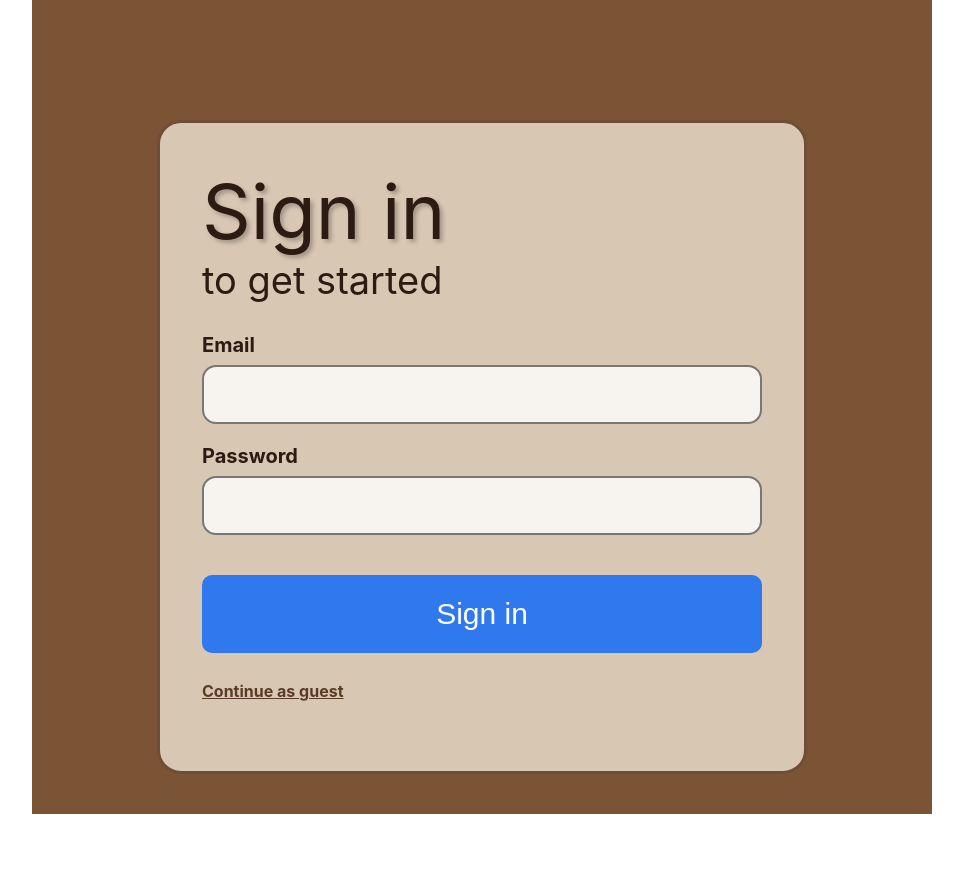
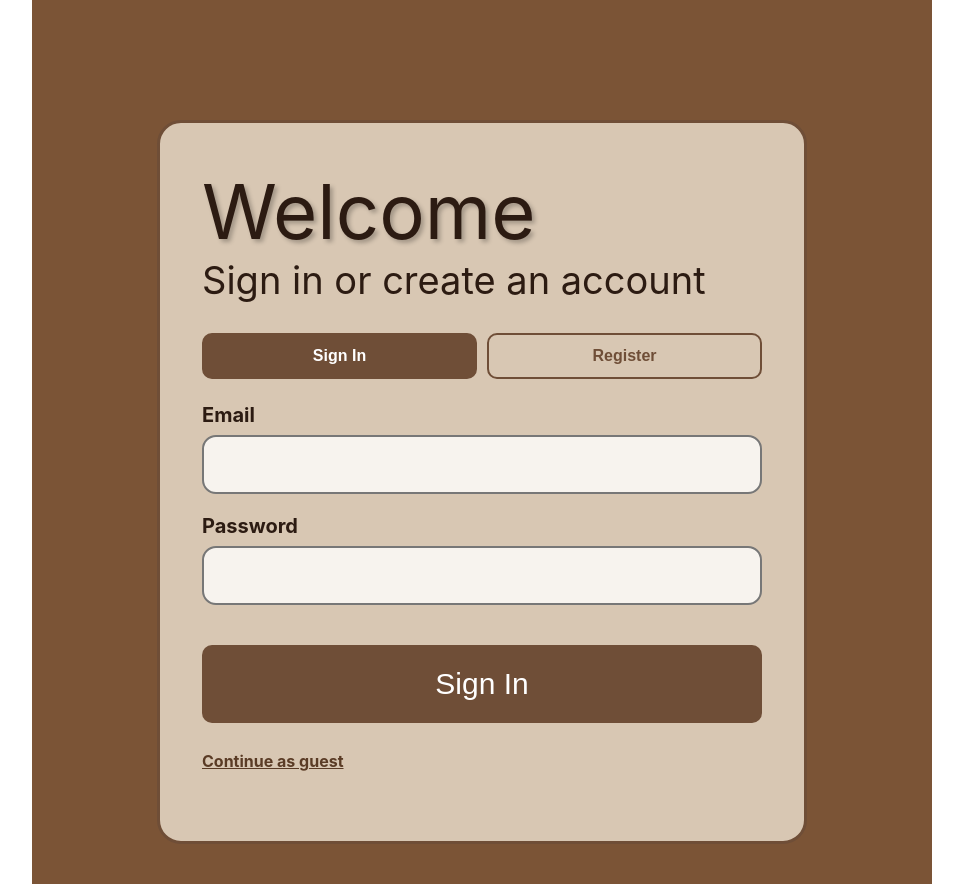
Before and after one commit to AaaronJasper/frontend_jenson, a React (Create React App) app in the folder customer/: page / in a window 1280 px wide. Shown: the whole page, without its empty margins (158-1121 px from the left). Before the commit the page ends 814 px from the top, so only its background shows below. Built offline with nearby package versions, Linux system fonts and the light colour scheme.

Commit message:
add authentication

```diff
--- a/customer/src/App.css
+++ b/customer/src/App.css
@@ -869,10 +869,67 @@
   padding: 22px;
   border: none;
   border-radius: 10px;
-  background-color: #2f78ed;
+  background-color: #6f4e37;
   color: white;
   font-size: 30px;
   margin-top: 40px;
+  cursor: pointer;
+}
+
+.signin-button:disabled {
+  opacity: 0.6;
+  cursor: not-allowed;
+}
+
+.signout-button {
+  display: block;
+  width: 100%;
+  padding: 16px;
+  border: none;
+  border-radius: 10px;
+  background-color: #6f4e37;
+  color: white;
+  font-size: 18px;
+  margin-top: 32px;
+  cursor: pointer;
+}
+
+.signin-tabs {
+  display: flex;
+  gap: 10px;
+  margin-bottom: 24px;
+}
+
+.signin-tabs button {
+  flex: 1;
+  padding: 12px;
+  border: 2px solid #6f4e37;
+  border-radius: 10px;
+  background: transparent;
+  color: #6f4e37;
+  font-size: 16px;
+  font-weight: 600;
+  cursor: pointer;
+}
+
+.signin-tabs button.active {
+  background: #6f4e37;
+  color: white;
+}
+
+.account-info {
+  margin-bottom: 24px;
+}
+
+.account-info h1 {
+  font-size: 28px;
+  margin: 0 0 4px;
+}
+
+.account-email {
+  color: #5a3b25;
+  font-size: 15px;
+  margin: 0;
 }
 
 @media (max-width: 500px) {
--- a/customer/src/components/Navbar.js
+++ b/customer/src/components/Navbar.js
@@ -29,9 +29,9 @@ function Navbar() {
           <span>basket</span>
         </Link>
 
-        <Link to="/signin" className="nav-item">
+        <Link to={user ? '/account' : '/signin'} className="nav-item">
           <span className="nav-icon">👤</span>
-          <span>{user ? user.email.split('@')[0] : 'sign in'}</span>
+          <span>{user ? (user.name?.split(' ')[0] || user.email.split('@')[0]) : 'sign in'}</span>
         </Link>
       </div>
     </nav>
--- a/customer/src/context/AppContext.js
+++ b/customer/src/context/AppContext.js
@@ -15,7 +15,14 @@ export function AppProvider({ children }) {
     setUser(userData);
   }
 
-  function logout() {
+  async function logout() {
+    const token = localStorage.getItem('token');
+    if (token) {
+      await fetch('http://localhost:8080/api/v1/auth/logout', {
+        method: 'DELETE',
+        headers: { Authorization: `Bearer ${token}` },
+      }).catch(() => {});
+    }
     localStorage.removeItem('token');
     localStorage.removeItem('user');
     setUser(null);
--- a/customer/src/pages/AccountPage.js
+++ b/customer/src/pages/AccountPage.js
@@ -1,40 +1,66 @@
 import '../App.css';
-import { Link } from 'react-router-dom';
+import { useNavigate } from 'react-router-dom';
+import { useApp } from '../context/AppContext';
 
 function AccountPage() {
+  const { user, logout } = useApp();
+  const navigate = useNavigate();
+
+  async function handleLogout() {
+    await logout();
+    navigate('/signin');
+  }
+
   return (
     <main className="account-page">
       <nav className="account-navbar">
-        <img src="/images/logo.png" alt="Whistlestop Coffee" className="account-logo" />
-
-        <div className="account-back">
+        <img src="/images/logo.png" alt="Group 8 Cafe" className="account-logo" />
+        <div className="account-back" onClick={() => navigate(-1)} style={{ cursor: 'pointer' }}>
           <span className="back-icon">←</span>
           <span>back</span>
         </div>
       </nav>
 
       <section className="account-content">
-        <h1>Buy nine coffees, get your tenth for free!</h1>
+        {user ? (
+          <>
+            <div className="account-info">
+              <h1>Hello, {user.name || user.email}!</h1>
+              <p className="account-email">{user.email}</p>
+            </div>
+
+            <h2>Buy nine coffees, get your tenth for free!</h2>
 
             <div className="loyalty-card">
               <div className="stamp filled">☕</div>
               <div className="stamp filled">☕</div>
               <div className="stamp filled">☕</div>
-
               <div className="stamp filled">☕</div>
               <div className="stamp filled">☕</div>
               <div className="stamp empty">☕</div>
-
               <div className="stamp empty">☕</div>
               <div className="stamp empty">☕</div>
               <div className="stamp empty">☕</div>
-
               <div className="stamp reward">🥤</div>
             </div>
 
             <p className="loyalty-message">
               5 coffees collected. Buy 4 more to unlock your free drink.
             </p>
+
+            <button className="signout-button" onClick={handleLogout}>
+              Sign Out
+            </button>
+          </>
+        ) : (
+          <>
+            <h1>You are not signed in</h1>
+            <p className="loyalty-message">Sign in to track your loyalty rewards and order history.</p>
+            <button className="signin-button" onClick={() => navigate('/signin')}>
+              Sign In
+            </button>
+          </>
+        )}
       </section>
     </main>
   );
--- a/customer/src/pages/SignInPage.js
+++ b/customer/src/pages/SignInPage.js
@@ -7,12 +7,21 @@ import { useApp } from '../context/AppContext';
 function SignInPage() {
   const { login } = useApp();
   const navigate = useNavigate();
+
+  const [tab, setTab] = useState('login');
   const [email, setEmail] = useState('');
   const [password, setPassword] = useState('');
+  const [firstname, setFirstname] = useState('');
+  const [lastname, setLastname] = useState('');
   const [error, setError] = useState('');
   const [loading, setLoading] = useState(false);
 
-  async function handleSubmit(e) {
+  function switchTab(t) {
+    setTab(t);
+    setError('');
+  }
+
+  async function handleLogin(e) {
     e.preventDefault();
     setError('');
     setLoading(true);
@@ -21,10 +30,32 @@ function SignInPage() {
         method: 'POST',
         body: JSON.stringify({ email, password }),
       });
-      login({ email }, data.token);
+      if (data.role !== 'CUSTOMER') {
+        setError('This portal is for customers only.');
+        return;
+      }
+      login({ name: data.name, email, role: data.role }, data.token);
       navigate('/home');
-    } catch (err) {
+    } catch {
       setError('Invalid email or password.');
+    } finally {
+      setLoading(false);
+    }
+  }
+
+  async function handleRegister(e) {
+    e.preventDefault();
+    setError('');
+    setLoading(true);
+    try {
+      const data = await apiFetch('/api/v1/auth/register', {
+        method: 'POST',
+        body: JSON.stringify({ firstname, lastname, email, password, role: 'CUSTOMER' }),
+      });
+      login({ name: data.name, email, role: data.role }, data.token);
+      navigate('/home');
+    } catch {
+      setError('Registration failed. Email may already be in use.');
     } finally {
       setLoading(false);
     }
@@ -33,10 +64,29 @@ function SignInPage() {
   return (
     <main className="signin-page">
       <section className="signin-content">
-        <form className="signin-card" onSubmit={handleSubmit}>
-          <h1>Sign in</h1>
-          <p>to get started</p>
+        <div className="signin-card">
+          <h1>Welcome</h1>
+          <p>Sign in or create an account</p>
 
+          <div className="signin-tabs">
+            <button
+              type="button"
+              className={tab === 'login' ? 'active' : ''}
+              onClick={() => switchTab('login')}
+            >
+              Sign In
+            </button>
+            <button
+              type="button"
+              className={tab === 'register' ? 'active' : ''}
+              onClick={() => switchTab('register')}
+            >
+              Register
+            </button>
+          </div>
+
+          {tab === 'login' ? (
+            <form onSubmit={handleLogin}>
               <label>Email</label>
               <input
                 type="email"
@@ -44,7 +94,6 @@ function SignInPage() {
                 onChange={e => setEmail(e.target.value)}
                 required
               />
-
               <label>Password</label>
               <input
                 type="password"
@@ -52,17 +101,52 @@ function SignInPage() {
                 onChange={e => setPassword(e.target.value)}
                 required
               />
-
               {error && <p className="error-message">{error}</p>}
-
               <button type="submit" className="signin-button" disabled={loading}>
-            {loading ? 'Signing in...' : 'Sign in'}
+                {loading ? 'Signing in...' : 'Sign In'}
               </button>
+            </form>
+          ) : (
+            <form onSubmit={handleRegister}>
+              <label>First Name</label>
+              <input
+                type="text"
+                value={firstname}
+                onChange={e => setFirstname(e.target.value)}
+                required
+              />
+              <label>Last Name</label>
+              <input
+                type="text"
+                value={lastname}
+                onChange={e => setLastname(e.target.value)}
+                required
+              />
+              <label>Email</label>
+              <input
+                type="email"
+                value={email}
+                onChange={e => setEmail(e.target.value)}
+                required
+              />
+              <label>Password</label>
+              <input
+                type="password"
+                value={password}
+                onChange={e => setPassword(e.target.value)}
+                required
+              />
+              {error && <p className="error-message">{error}</p>}
+              <button type="submit" className="signin-button" disabled={loading}>
+                {loading ? 'Creating account...' : 'Create Account'}
+              </button>
+            </form>
+          )}
 
           <Link to="/home" className="guest-button">
             Continue as guest
           </Link>
-        </form>
+        </div>
       </section>
     </main>
   );
```
Lines whose indentation alone changed are shown as unchanged.
